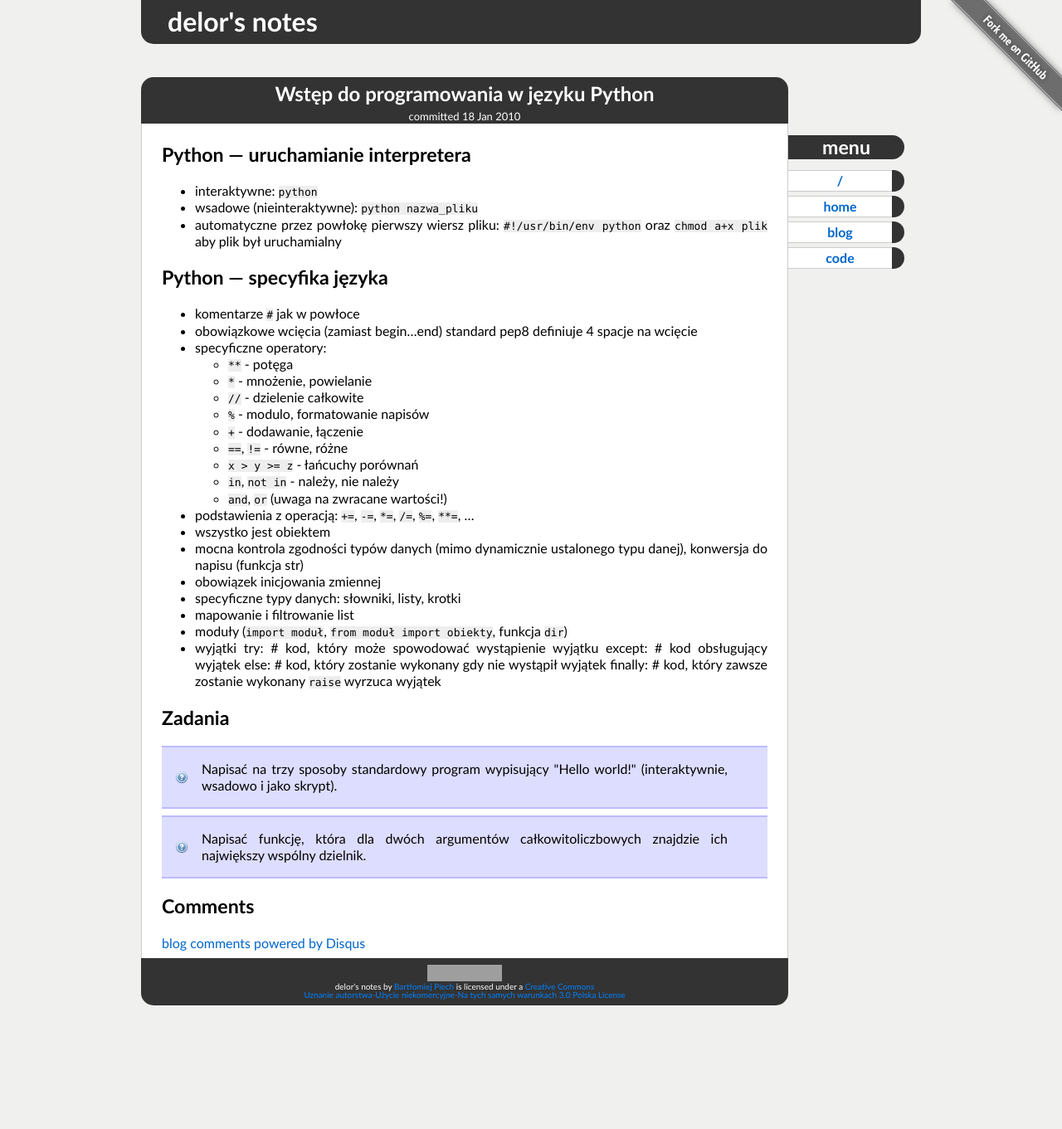
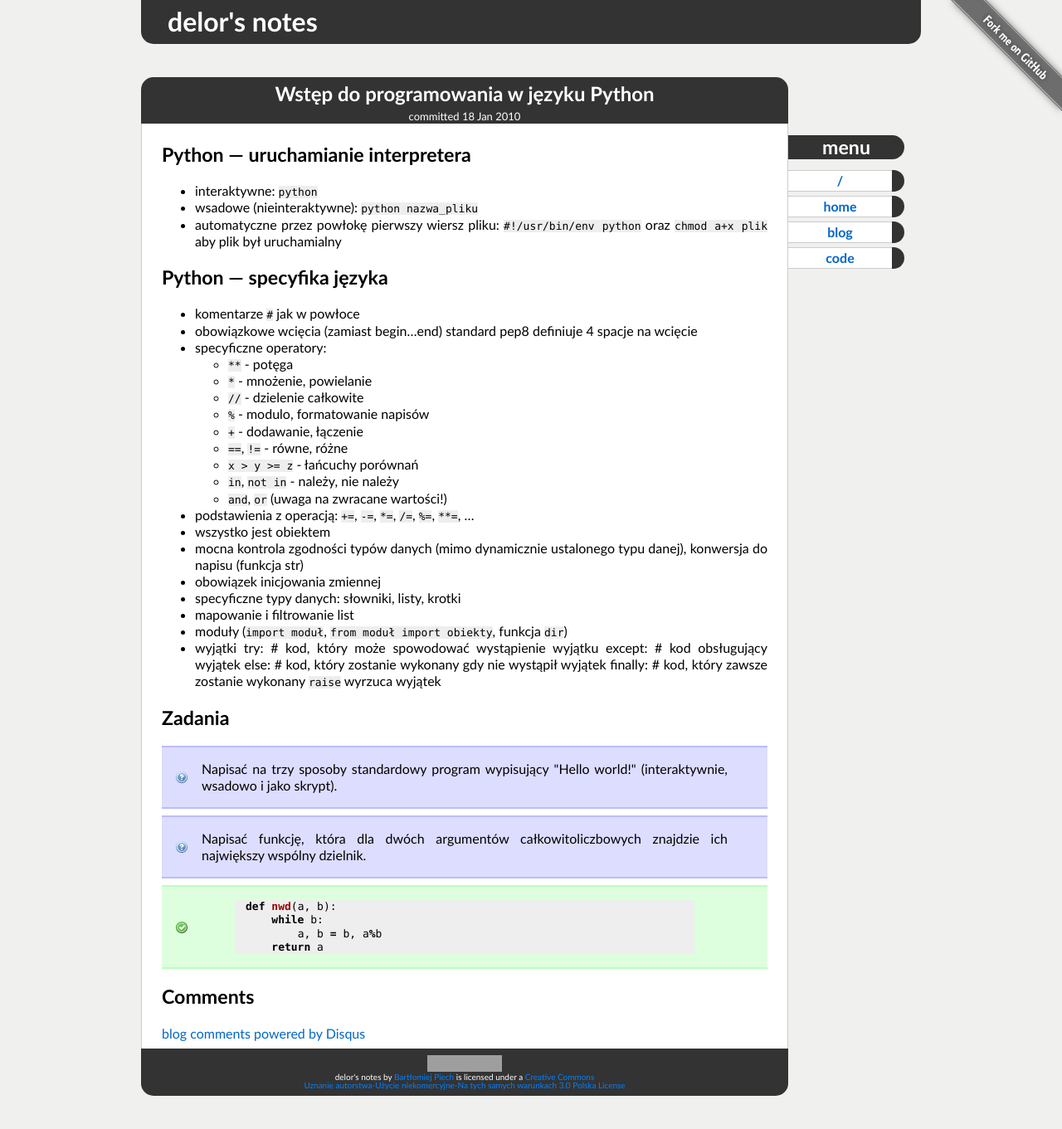
Before and after one commit to delor/delor.github.com, a Jekyll site: the page built from _posts/2010-01-18-wstep-do-programowania-w-jezyku-python.markdown, in a window 1280 px wide. Shown: the whole page at 83% size. Built offline with Jekyll 4.4.1, drawn with Linux system fonts in a browser that asks for light colours; Markdown is read by kramdown in place of the engine named in the settings; comment, search, counter and statistics services are not loaded; before the commit the page ends 1252 px from its top, so only the background shows below that; grey boxes are pictures that could not be loaded.

Commit message:
added answer

```diff
--- a/_posts/2010-01-18-wstep-do-programowania-w-jezyku-python.markdown
+++ b/_posts/2010-01-18-wstep-do-programowania-w-jezyku-python.markdown
@@ -51,3 +51,12 @@ category: pas
 <div class="question">
 <p>Napisać funkcję, która dla dwóch argumentów całkowitoliczbowych znajdzie ich największy wspólny dzielnik.</p>
 </div>
+
+<div class="answer">
+{% highlight python %}
+def nwd(a, b):
+    while b:
+        a, b = b, a%b
+    return a
+{% endhighlight %}
+</div>
```
